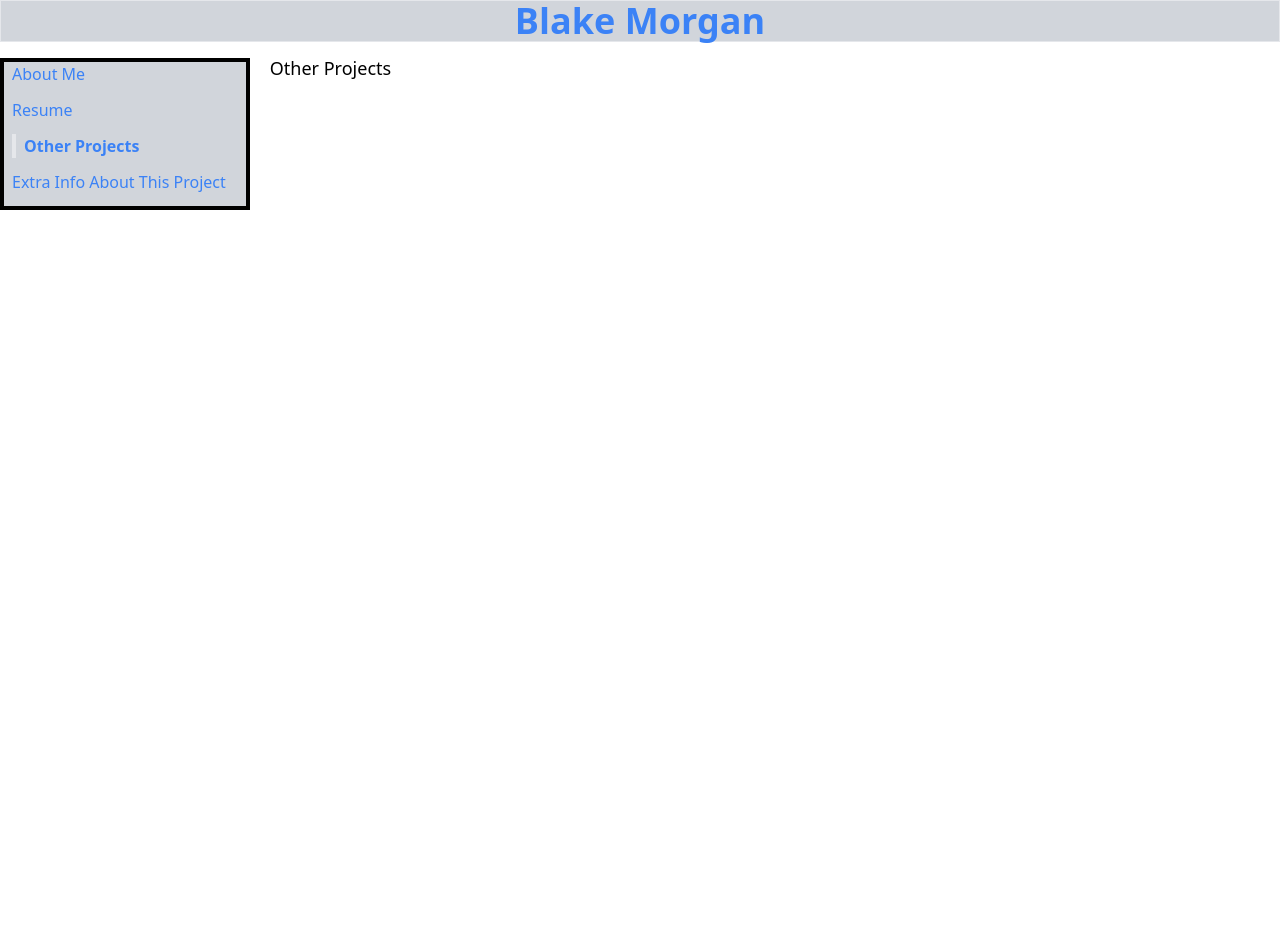
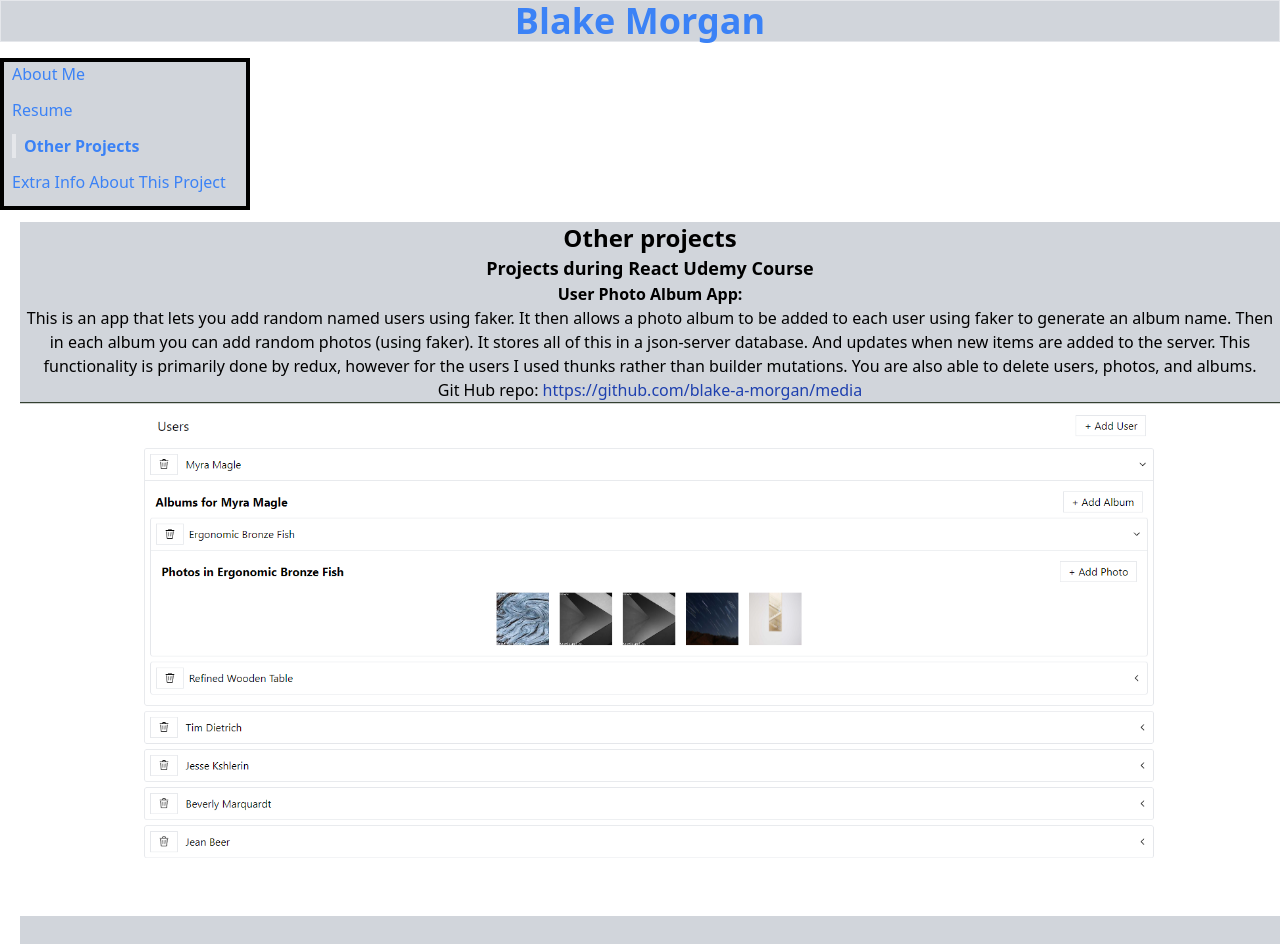
Before and after one commit to blake-a-morgan/blake-portfolio, a React (Create React App) app: page /other-proj in a window 1280 px wide. Shown: the top 944 px of the page. Before the commit the page ends 800 px from the top, so only its background shows below. Built offline with nearby package versions, Linux system fonts and the light colour scheme.

Commit message:
Began Other projects page

```diff
--- a/src/pages/AboutMePage.js
+++ b/src/pages/AboutMePage.js
@@ -2,7 +2,7 @@ import cert from '../files/Blake-cert.jpg'
 
 function AboutMePage(){
     return <div className="pr-5 pl-5 text-2xl bg-gray-300 ">
-        <h2>About me:</h2>
+        <h2 className='font-semibold'>About me:</h2>
         <div>
             <p className="text-base">Hello, I am Blake Morgan. I graduated in 2018, and have been working in the technology space since 2019. At first I wanted to go into DBA and Mainframes, but over the last few months I've moved towards wanting to do front end/ full stack development. I took some time to re-learn some of the front end stuff I learned in the past by taking an online course by Stephen Grider on Udemy. That course was 'Modern React with Redux'. Here is the certificate that came with the completing the course:</p>
             <div className='flex justify-center items-center'>
--- a/src/pages/OtherProjects.js
+++ b/src/pages/OtherProjects.js
@@ -1,6 +1,16 @@
+import MediaPic from '../files/MediaAppPicture.PNG'
+function OtherProjects(){
+    return <div className="bg-gray-300 ">
+        <h2 className="flex text-2xl justify-center items-center font-semibold ">Other projects</h2>
+            <h3 className="text-lg font-semibold">Projects during React Udemy Course</h3>
+                <h4 className='font-semibold'>User Photo Album App:</h4>
+                    <p className='text-base'>This is an app that lets you add random named users using faker. It then allows a photo album to be added to each user using faker to generate an album name. Then in each album you can add random photos (using faker). It stores all of this in a json-server database. And updates when new items are added to the server. This functionality is primarily done by redux, however for the users I used thunks rather than builder mutations. You are also able to delete users, photos, and albums.     </p>
+                    <p className='text-base'>Git Hub repo: <a className="text-blue-800" href="https://github.com/blake-a-morgan/media"> https://github.com/blake-a-morgan/media</a> </p>
+                    <img  src={MediaPic} alt='Media App' />
+                    <br></br>
+                <h4 className='font-semibold'>Books App:</h4>
 
-function OtherProjects(){
-    return <div className="text-lg">Other Projects</div>
+    </div>
 }
 
 export default OtherProjects;
--- a/src/pages/ResumePage.js
+++ b/src/pages/ResumePage.js
@@ -1,7 +1,7 @@
 
 function ResumePage(){
     return <div className="pr-5 pl-5 items-center bg-gray-300">
-        <h2 className="items-center text-2xl">Resume:</h2>
+        <h2 className="items-center text-2xl font-semibold">Resume:</h2>
         <p>This will update every time I update it live.</p>
         <div className="flex items-center justify-center">
             <iframe className="items-center justify-center" title="Resume" height={1620} width={1080} src="https://docs.google.com/document/d/1C7nrSqRPDRoUKG7BvYBsOeeCVPuHXjmo" alt="My resume" />
```
Also changed, not shown: src/files/MediaAppPicture.PNG (added).
